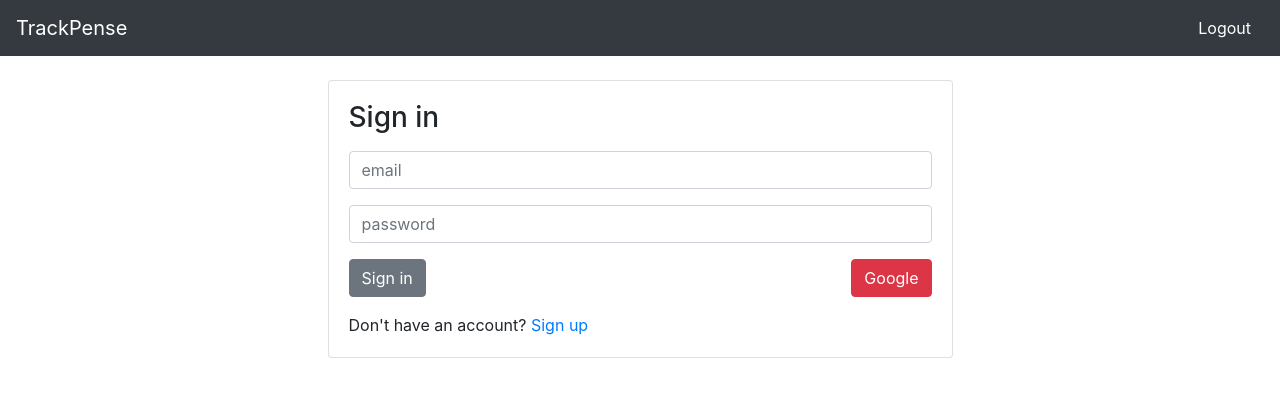
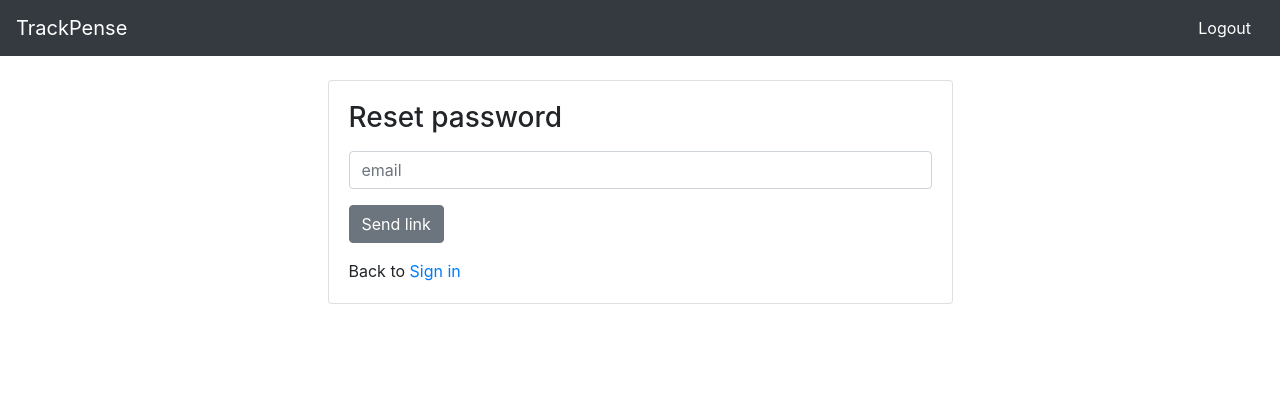
Before and after one commit to sebinemeth/trackpense, a Vue app: page /reset in a window 1280 px wide. Before the commit this address led to /login. Shown: the top 396 px of the page. Built offline with nearby package versions, Linux system fonts and the light colour scheme; no server answers.

Commit message:
reset password

```diff
--- a/src/router/index.js
+++ b/src/router/index.js
@@ -3,6 +3,7 @@ import VueRouter from 'vue-router'
 import Home from '../views/Home.vue'
 import Login from '../views/Login.vue'
 import SignUp from '../views/SignUp.vue'
+import Reset from '../views/Reset.vue'
 import firebase from 'firebase';
 
 Vue.use(VueRouter)
@@ -23,14 +24,21 @@ const routes = [
     meta: {
       requiresAuth: true,
     }
-  }, {
+  },
+  {
     path: '/login',
     name: 'Login',
     component: Login
-  }, {
+  },
+  {
     path: '/signup',
     name: 'SignUp',
     component: SignUp
+  },
+  {
+    path: '/reset',
+    name: 'Reset',
+    component: Reset
   },
 ]
 
--- a/src/views/Login.vue
+++ b/src/views/Login.vue
@@ -23,6 +23,9 @@
             </div>
             <div class="mt-3">
               Don't have an account? <router-link to="/signup">Sign up</router-link>
+            </div>
+            <div class="mt-3">
+              <router-link to="/reset">Forgot password?</router-link>
             </div>
           </b-form>
         </b-card>
--- /dev/null
+++ b/src/views/Reset.vue
@@ -0,0 +1,58 @@
+<template>
+  <div class="reset">
+    <b-row class="justify-content-center">
+      <b-col cols="10" sm="6">
+        <b-card class="mt-4">
+          <h3>Reset password</h3>
+          <b-form>
+            <b-form-input
+              class="mt-3"
+              v-model="email"
+              type="text"
+              placeholder="email"
+            />
+            <div class="mt-3 d-flex justify-content-between">
+              <b-button @click="sendEmail">Send link</b-button>
+            </div>
+            <div class="mt-3">
+              Back to <router-link to="/login">Sign in</router-link>
+            </div>
+          </b-form>
+        </b-card>
+      </b-col>
+    </b-row>
+  </div>
+</template>
+
+<script>
+import firebase from "firebase";
+
+export default {
+  name: "SignUp",
+  data() {
+    return { email: "", password: "" };
+  },
+  methods: {
+    async sendEmail() {
+      try {
+        await firebase.auth().sendPasswordResetEmail(this.email);
+        this.$bvToast.toast(`Email sent to ${this.email}`, {
+          title: `Success`,
+          variant: "success",
+          solid: true,
+        });
+        console.log(`Email sent to ${this.email}`);
+      } catch (error) {
+        this.$bvToast.toast(error.message, {
+          title: `Fail`,
+          variant: "danger",
+          solid: true,
+        });
+        console.log(error);
+      }
+    },
+  },
+};
+</script>
+
+<style lang="scss" scoped></style>
```
